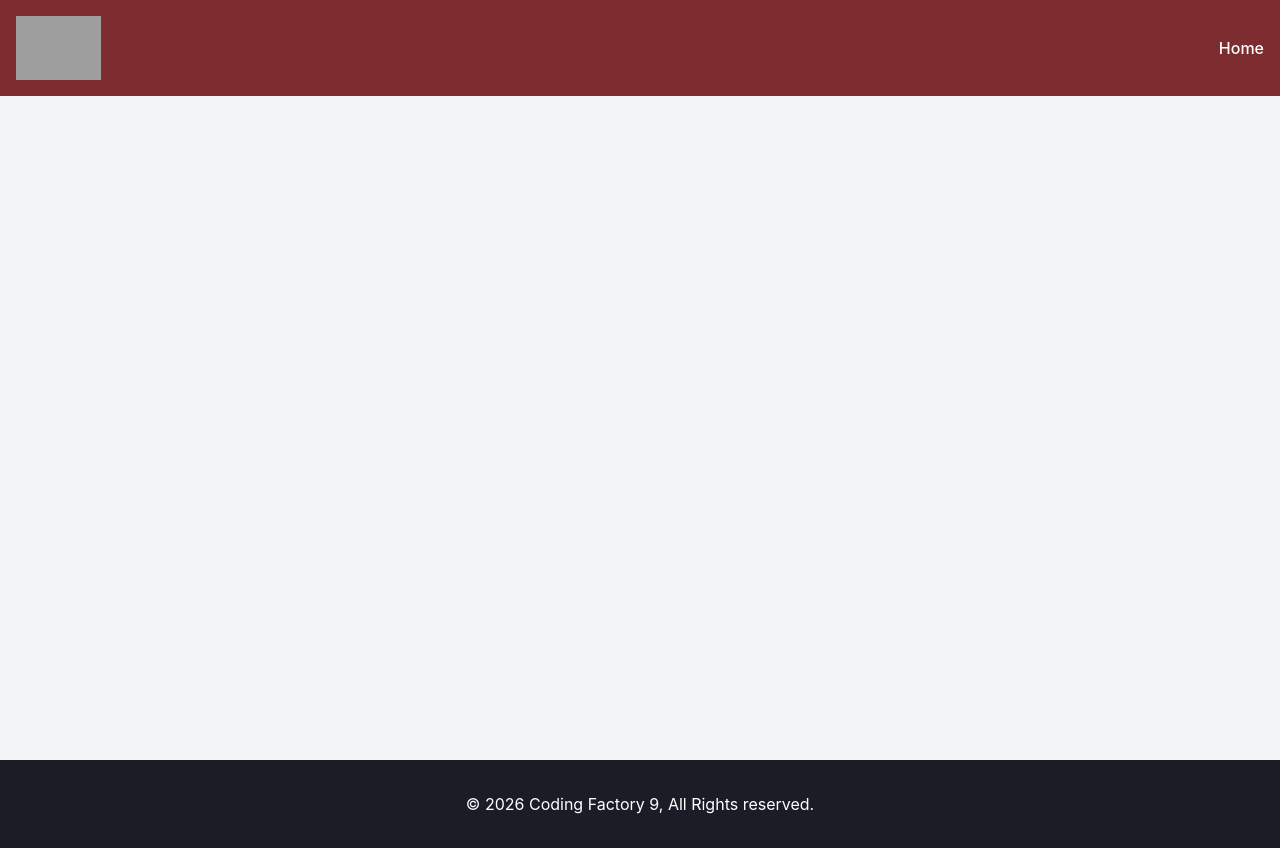
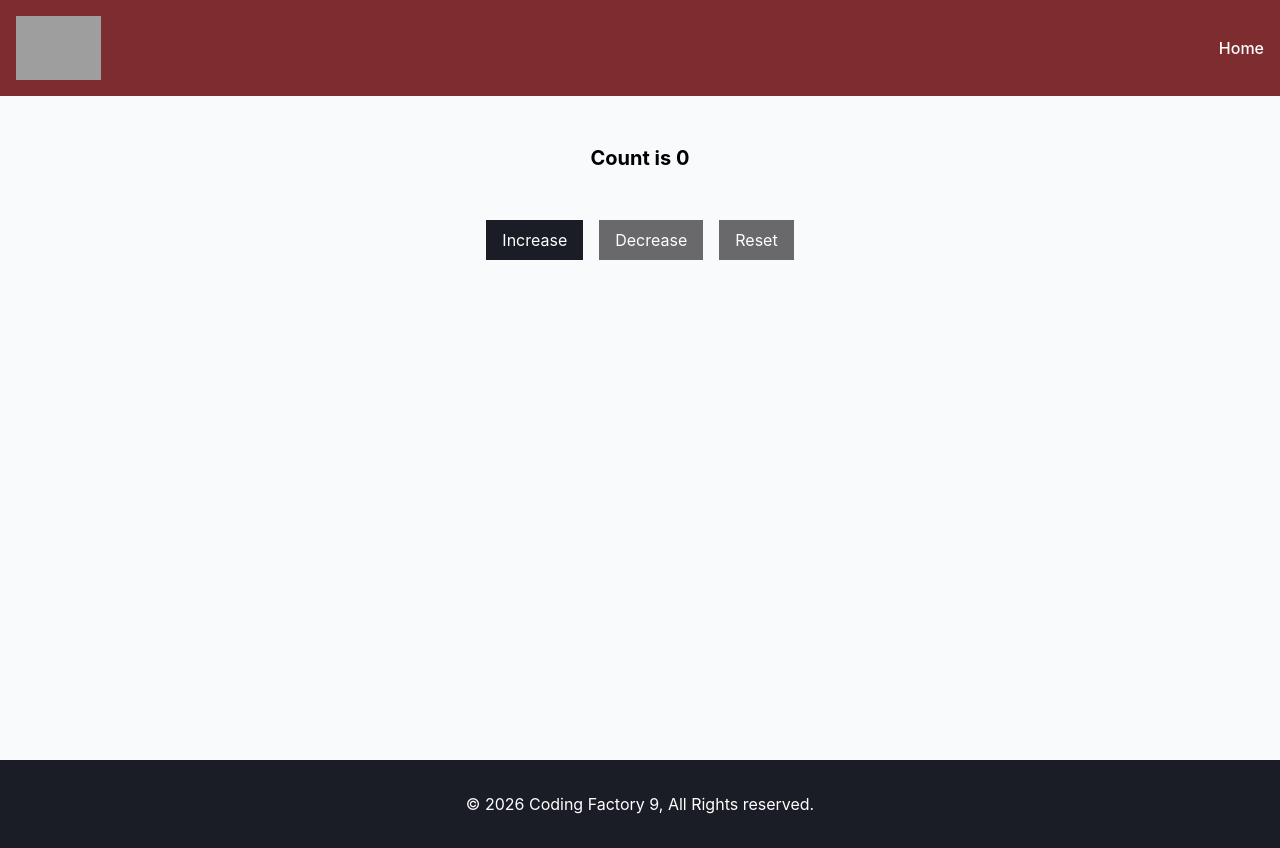
Before and after one commit to evitsapara/cf9-react-app, a React (Vite) app: page / in a window 1280 px wide. Built offline with nearby package versions, Linux system fonts and the light colour scheme; grey boxes are pictures that could not be loaded.

Commit message:
feat: add Counter and CounterButton components

```diff
--- a/src/App.tsx
+++ b/src/App.tsx
@@ -3,6 +3,7 @@
 // import ArrowFunctionalComponent from "./components/LessonTwo/ArrowFunctionalComponent.tsx";
 // import ArrowFunctionalComponentWithProps from "./components/LessonThree/ArrowFunctionalComponentWithProps.tsx";
 import Layout from "./components/Layout.tsx";
+import Counter from "./components/LessonFour/Counter.tsx";
 
 // type PropsA = {
 //   title: string,
@@ -54,18 +55,23 @@
             {/*<ArrowFunctionalComponent />*/}
 
             {/*LESSON THREE*/}
-            {/*<ArrowFunctionalComponentWithProps title="Heading 1"/>*/}
+            {/*<Layout addClasses="bg-gray-50">*/}
             {/*<ArrowFunctionalComponentWithProps*/}
             {/*  title="Second Title"*/}
             {/*  description="Lorem ipsum dolor sit amet, consectetur adipisicing elit. Adipisci amet, deserunt dicta excepturi fugit ipsa modi perferendis quo repellat voluptates."*/}
             {/*/>*/}
+            {/*<p>Lorem ipsum dolor sit amet, consectetur adipisicing elit. Beatae, reiciendis.</p>*/}
+            {/*    <Counter />*/}
+            {/*</Layout>*/}
 
-            <Layout addClasses="text-blue-600 bg-gray-100">
+            {/*LESSON FOUR*/}
+            <Layout addClasses="bg-gray-50">
                 {/*<ArrowFunctionalComponentWithProps*/}
                 {/*  title="Second Title"*/}
                 {/*  description="Lorem ipsum dolor sit amet, consectetur adipisicing elit. Adipisci amet, deserunt dicta excepturi fugit ipsa modi perferendis quo repellat voluptates."*/}
                 {/*/>*/}
-                <p>Lorem ipsum dolor sit amet, consectetur adipisicing elit. Beatae, reiciendis.</p>
+                {/*<p>Lorem ipsum dolor sit amet, consectetur adipisicing elit. Beatae, reiciendis.</p>*/}
+                <Counter />
             </Layout>
 
         </>
--- a/src/components/Header.tsx
+++ b/src/components/Header.tsx
@@ -8,6 +8,7 @@
                     </a>
                     <nav className="flex gap-4 text-white font-medium">
                         <a href="/">Home</a>
+
                     </nav>
                 </div>
             </header>
--- a/src/components/Layout.tsx
+++ b/src/components/Layout.tsx
@@ -11,7 +11,7 @@
         <>
             <div className={addClasses}>
                 <Header/>
-                <main className="container mx-auto min-h-[95vh]">{children}</main>
+                <main className="container mx-auto min-h-[95vh] pt-36">{children}</main>
                 <Footer/>
             </div>
         </>
--- /dev/null
+++ b/src/components/LessonFour/Counter.tsx
@@ -0,0 +1,53 @@
+import {useState} from "react";
+import CounterButton from "./CounterButton.tsx";
+
+const Counter = () => {
+    const [counter, setCounter] = useState(0);
+
+    const increaseCount = () => {
+        setCounter(counter + 1);
+    }
+    const decreaseCount = () => {
+        if (counter > 0)
+            setCounter(counter - 1);
+    }
+    const resetCount = () => {
+        setCounter(0);
+    }
+    return (
+        <>
+            <h1 className="text-center text-xl font-bold">Count is {counter}</h1>
+            <div className="text-center space-x-4 pt-12">
+                <CounterButton
+                    onClick={increaseCount}
+                    label="Increase"
+                />
+
+                <CounterButton
+                    onClick={decreaseCount}
+                    label="Decrease"
+                    disabled={counter === 0}
+                />
+
+                <CounterButton
+                    addClasses="bg-cf-dark-red"
+                    onClick={resetCount}
+                    label="Reset"
+                    disabled={counter === 0}
+                />
+
+                {/*<button className="bg-black text-white py-2 px-4" */}
+                {/*        onClick={increaseCount}>*/}
+                {/*        Increase*/}
+                {/*</button>*/}
+                {/*<button className="bg-black disabled:bg-cf-gray text-white py-2 px-4" onClick={decreaseCount} disabled={counter === 0}>*/}
+                {/*    Decrease*/}
+                {/*</button>*/}
+                {/*<button className="bg-cf-dark-red disabled:bg-cf-gray text-white py-2 px-4" onClick={resetCount} disabled={counter === 0}>*/}
+                {/*    Reset*/}
+                {/*</button>*/}
+            </div>
+        </>
+    )
+}
+export default Counter;
--- /dev/null
+++ b/src/components/LessonFour/CounterButton.tsx
@@ -0,0 +1,23 @@
+type ButtonProps = {
+    label: string;
+    onClick: () => void;
+    disabled?: boolean;
+    addClasses?: string;
+}
+
+const CounterButton = (
+    {label, onClick, disabled=false, addClasses="bg-cf-dark-gray"} : ButtonProps) => {
+    return (
+        <>
+            <button
+                className={`disabled:bg-cf-gray text-white py-2 px-4 ${addClasses}`}
+                // className={"disabled:bg-cf-gray text-white py-2 px-4" + addClasses }
+                onClick={onClick}
+                disabled={disabled}
+            >
+                {label}
+            </button>
+        </>
+    )
+}
+export default CounterButton;
```
